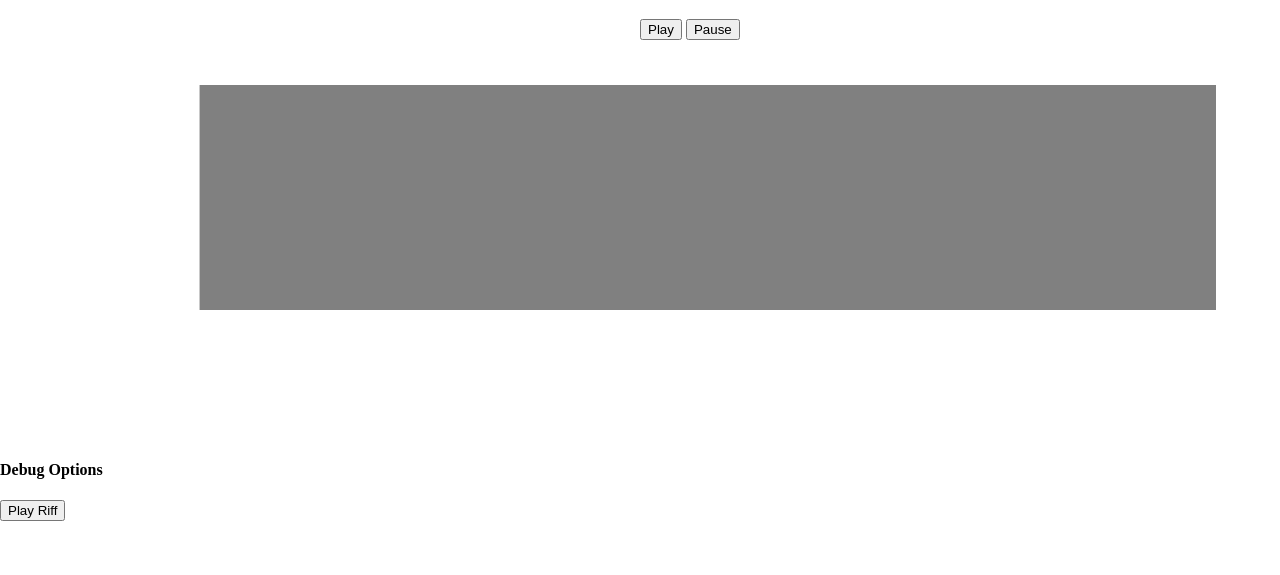
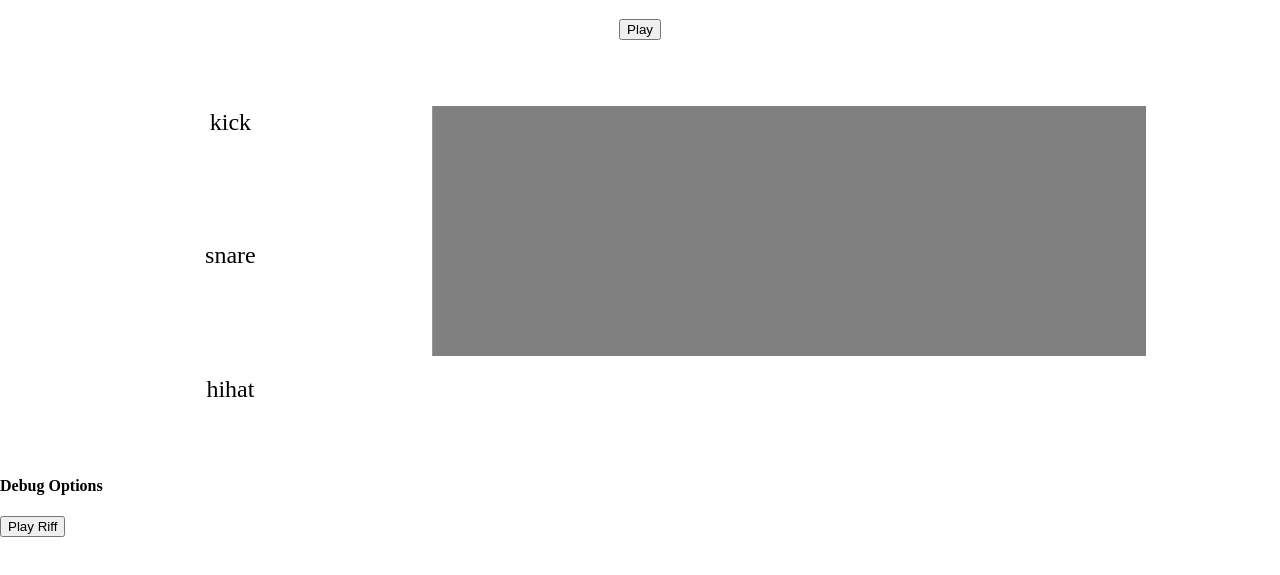
Before and after one commit to lukeren314/beat-maker, a website: page index.html in a window 1280 px wide. Shown: the part 61-636 px from the top of the page. Drawn offline with Linux system fonts and the light colour scheme.

Commit message:
[Implement Sound Labels in Canvas Grid]  removed pause button, added instrumentLabels script/styling

```diff
--- a/index.html
+++ b/index.html
@@ -16,6 +16,7 @@
         <!-- include scripts -->
         <script src="sound.js"></script>
         <script src="instruments.js"></script>
+        <script src="instrumentLabels.js"></script>
         <script src="ticker.js"></script>
         <script src="script.js"></script>
         <script src="loop.js"></script>
@@ -26,12 +27,14 @@
             <button id="play-button">
                 Play
             </button>
-            <button id="pause-button">
-                Pause
-            </button>
         </div>
         <div id="notes-container">
-            <canvas id="main-canvas"></canvas>
+            <div id="center-content">
+                <span id="instrument-labels-container">
+                    <div id="instrument-labels"></div>
+                </span>
+                <canvas id="main-canvas"></canvas>
+            </div>
         </div>
         <div id="debug">
             <h4>Debug Options</h4>
--- /dev/null
+++ b/instrumentLabels.js
@@ -0,0 +1,12 @@
+
+function createInstrumentLabels(instruments)
+{
+    let instrumentLabelsContainer = document.getElementById("instrument-labels");
+    for (let instrument of instruments)
+    {
+        let instrumentLabel = document.createElement("div");
+        instrumentLabel.classList.add("instrument-label");
+        instrumentLabel.innerHTML = instrument;
+        instrumentLabelsContainer.appendChild(instrumentLabel);
+    }
+}
--- a/instruments.js
+++ b/instruments.js
@@ -6,6 +6,10 @@ class Instruments{
             'hihat': new Sound('hihat','hihat.wav'),
         }
     }
+    getInstruments()
+    {
+        return Object.keys(this.instruments);
+    }
     playInstrument(name){
         this.instruments[name].playSound();
     }
--- a/script.js
+++ b/script.js
@@ -21,6 +21,7 @@ function setup(){
     canvasContext.fillRect(100,100,750,500);
     canvasContext.stroke();
     instruments = new Instruments();
+    createInstrumentLabels(instruments.getInstruments());
 }
 
 function update(progress) {
--- a/style.css
+++ b/style.css
@@ -1,28 +1,58 @@
-html, body {
-    width: 100%;
-    height: 100%;
-    margin: 0;
-    padding: 0;
+html,
+body {
+  width: 100%;
+  min-height: 100%;
+  margin: 0;
+  padding: 0;
 }
 
 #main-title {
-    text-align: center;
+  text-align: center;
 }
 
 #play-button {
-    margin: 0 0 0 50%;
-    left: 50%;
+  display: block;
+  margin: 0 auto;
 }
 
 #notes-container {
-    width: 100%;
-    height: 50%;
+  width: 100%;
+  height: 50vh;
+  margin-top: 2vh;
+}
+
+#center-content {
+  display: block;
+  width: 80%;
+  height: 100%;
+  margin: 0 auto;
+}
+
+#instrument-labels-container {
+  display: inline-block;
+  vertical-align: top;
+  width: 20%;
+  height: 100%;
+}
+
+#instrument-labels {
+  width: 100%;
+  height: 100%;
+  display: grid;
+  grid-template-rows: auto;
+}
+
+.instrument-label {
+  width: 100%;
+  height: auto;
+  font-size: 3vh;
+  margin-top: auto;
+  margin-bottom: auto;
+  text-align: center;
 }
 
 #main-canvas {
-    display: block;
-    width: 90%;
-    height: 90%;
-    margin-right: auto;
-    margin-left: auto;
+  display: inline-block;
+  width: 79%;
+  height: 100%;
 }
```
